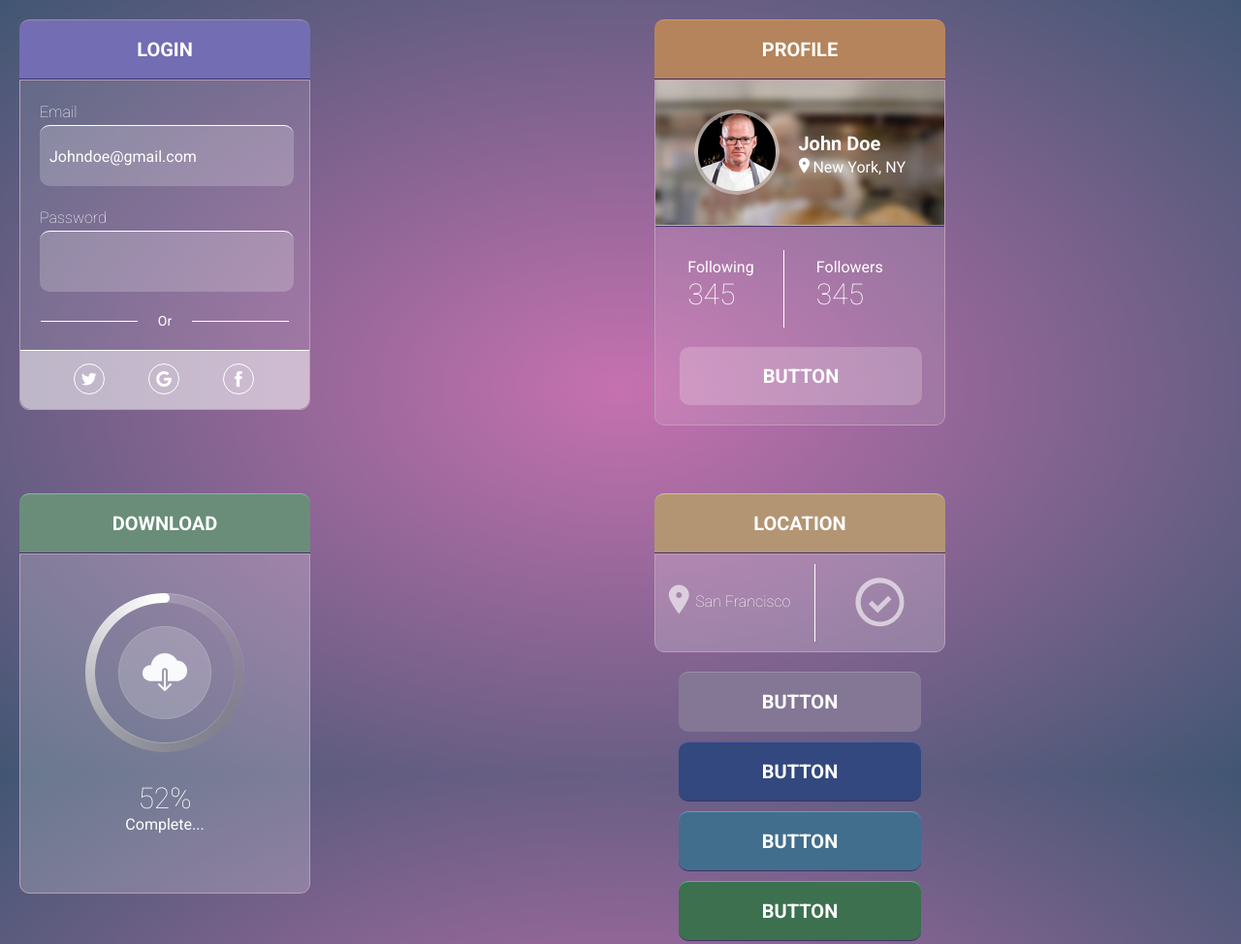
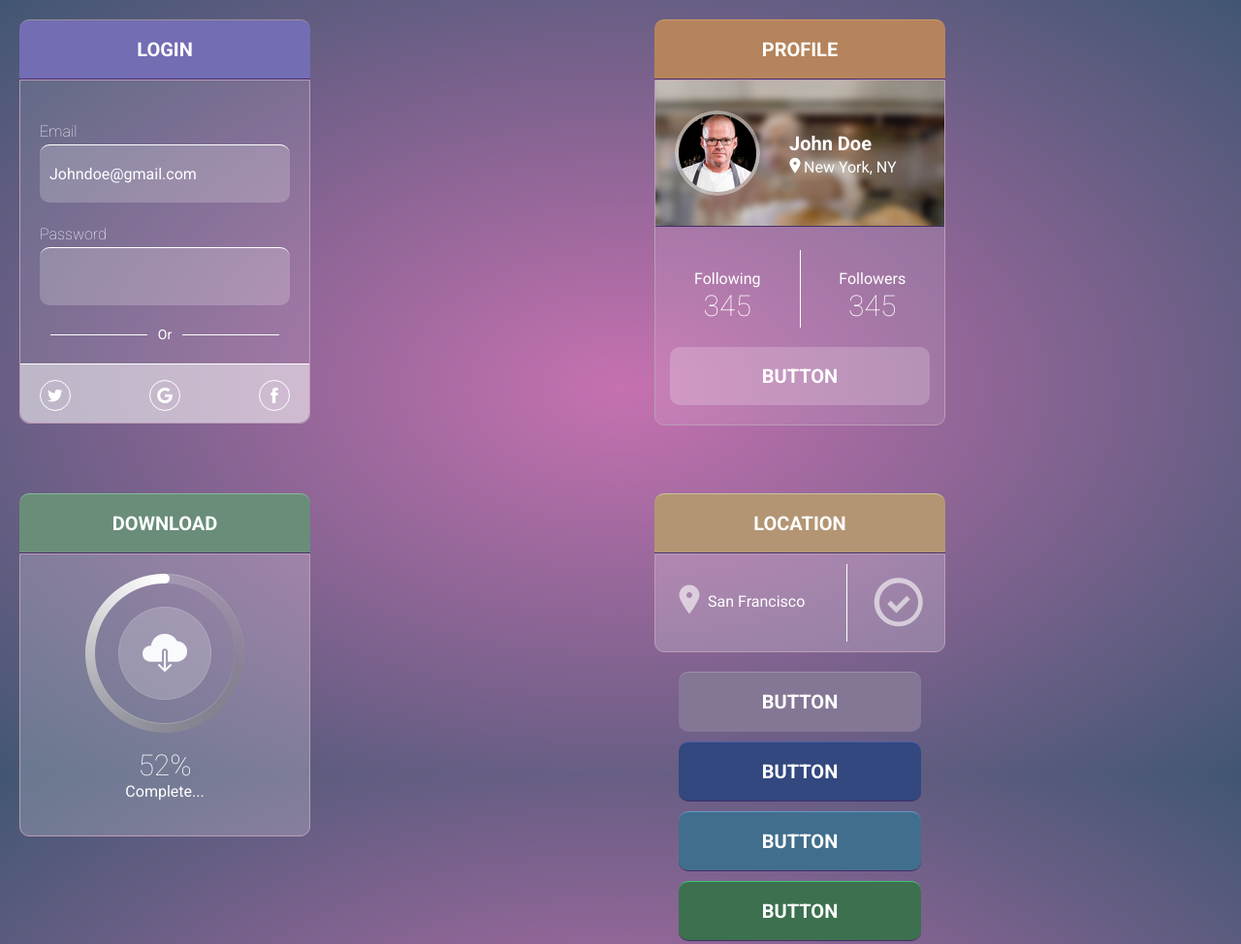
Before and after one commit to AnnaBorysenko/kit-gulp, a website: page app/index.html in a window 1280 px wide. Shown: the top 974 px of the page at 97% size. Drawn offline with Linux system fonts and the light colour scheme; a web font is replaced by a local one.

Commit message:
review code

```diff
--- a/app/index.html
+++ b/app/index.html
@@ -1,3 +1,4 @@
+<!DOCTYPE html>
 <!DOCTYPE html>
 <html lang="en">
   <head>
@@ -14,6 +15,7 @@
         </div>
         <div class="box-main">
           <div class="form-kit">
+
             <div>
               <label for="mail">Email</label>
               <input
@@ -23,15 +25,18 @@
                 placeholder="Johndoe@gmail.com"
               />
             </div>
+
             <div>
               <label for="password">password</label>
               <input id="password" type="text" name="password" />
             </div>
-          </div>
-          <div class="or">
-            <div></div>
-            <span>or</span>
-            <div></div>
+
+            <div class="or">
+              <div></div>
+              <span>or</span>
+              <div></div>
+            </div>
+
           </div>
           <div class="footer">
             <ul>
@@ -41,6 +46,7 @@
             </ul>
           </div>
         </div>
+
       </div>
       <div class="box box2">
         <div class="header header2">
@@ -58,14 +64,17 @@
             </div>
           </div>
           <div class="following-wrapper">
+
             <div class="following">
               following
               <span>345</span>
             </div>
-            <div class="followers">
+
+            <div class="following">
               followers
               <span>345</span>
             </div>
+
           </div>
           <div class="btn-box2"><a href="">button</a></div>
         </div>
@@ -87,6 +96,8 @@
         <div class="header header4">
           <span>Location</span>
         </div>
+
+
         <div class="location">
           <div class="city">
             <span class="icon-location"></span>
@@ -96,6 +107,8 @@
             <span class="icon-checkmark-outline"></span>
           </div>
         </div>
+
+
         <div class="btn-footer">
           <div class="btn btn1"><a href="">button</a></div>
           <div class="btn btn2"><a href="">button</a></div>
--- a/app/scss/style.scss
+++ b/app/scss/style.scss
@@ -12,7 +12,7 @@ $color-bb: #422f69;
   background: $bg;
   border-top: solid 1px #{$color-bt};
   border-bottom: solid 1px #{$color-bb};
-  width: 300px;
+
   height: 60px;
   text-align: center;
   border-radius: 10px 10px 0 0;
@@ -68,8 +68,10 @@ body {
 .header1 {
   @include header(#736db4, $color-bt, $color-bb);
 }
+.form-kit {
+  padding: 20px;
+}
 .form-kit div {
-  margin: 0 0 0 20px;
   label {
     display: block;
     font: 200 16px/26px "Roboto", sans-serif;
@@ -78,7 +80,8 @@ body {
   }
   input {
     @include background-opacity(#333, 0.2);
-    width: 250px;
+    box-sizing: border-box;
+    width: 100%;
     height: 60px;
     border-radius: 10px;
     border-top: 1px solid #fff;
@@ -102,7 +105,7 @@ body {
 .or {
   display: flex;
   justify-content: space-evenly;
-  padding: 20px 0;
+  padding: 20px 0 0;
   div {
     width: 100px;
     height: 10px;
@@ -122,12 +125,9 @@ body {
   ul {
     display: flex;
     list-style-type: none;
-    padding-inline-start: 10px;
-    padding-top: 12px;
-    margin-block-start: 1px;
-    margin-block-end: 1px;
+    justify-content: space-between;
+    padding: 0 20px;
     li {
-      margin-left: 45px;
       height: 30px;
       width: 30px;
       border: 1px solid #fff;
@@ -149,24 +149,26 @@ body {
 
 .box2 .profile {
   height: 150px;
-  background: url(../img/bg-box2.png);
+  background: url(../img/bg-box2.png) center / cover;
   border-bottom: solid 1px #{$color-bb};
   margin-bottom: 24px;
   position: relative;
-
+  .pfoto-wrapper {
+    justify-content: flex-start;
+    height: 100%;
+    display: flex;
+    align-items: center;
+  }
   .pfoto {
-    background: url(../img/photo-box2.png);
-    position: absolute;
+    background: url(../img/photo-box2.png) no-repeat;
     width: 88px;
     height: 88px;
     border-radius: 50%;
-    top: 30px;
-    left: 40px;
+    margin-left: 20px;
   }
   .profile-name {
-    position: absolute;
-    top: 50px;
-    right: 40px;
+    padding-left: 30px;
+    position: relative;
     font: 600 20px/30px "Roboto", sans-serif;
     span {
       padding-left: 15px;
@@ -176,7 +178,7 @@ body {
     .icon-location:before {
       content: "\e900";
       position: absolute;
-      left: -2px;
+      left: 28px;
       bottom: 2px;
     }
   }
@@ -193,37 +195,44 @@ body {
     display: block;
   }
 }
-.following-wrapper div {
+.following{
   height: 80px;
+  width: 50%;
   border-right: 1px solid #fff;
-  padding-right: 30px;
+  display: flex;
+  align-items: center;
+  justify-content: center;
+  flex-direction: column;
 }
-.following-wrapper div:last-child {
+.following-wrapper .following:last-child {
   border-right: none;
 }
 .btn-box2 {
   @include background-opacity(#333, 0.2);
-  width: 250px;
+  width: 90%;
   height: 60px;
   border-radius: 10px;
   font: 600 20px/60px "Roboto", sans-serif;
   text-transform: uppercase;
   text-align: center;
-  margin: 0 0 20px 25px;
+  margin: 0 5% 20px 5%;
 }
 .main-box3 {
   @include background-opacity(#333, 0.2);
+  border-radius: 0 0 10px 10px;
+  background: rgba(255,255,255,0.2);
   border: 1px solid #bd9cb9;
-  border-radius: 0 0 10px 10px;
+  display: flex;
+  flex-direction: column;
+  align-items: center;
+  padding: 20px;
 }
 .prog-bar {
     height: 164px;
     width: 164px;
     background: url(../img/progresbar.png);
-    margin: 40px 0 30px 67px;
 }
 .complete {
-    padding-bottom: 45px;
     p {
         font: 400 16px "Roboto", sans-serif;
         text-align: center;
@@ -239,29 +248,36 @@ body {
 .location {
   @include background-opacity(#333, 0.2);
   display: flex;
-  justify-content: space-evenly;
+  justify-content: space-between;
   padding: 10px 0;
   border-radius: 0 0 10px 10px;
   border: 1px solid #bd9cb9;
 }
+
 .city {
   position: relative;
-  font: 200 16px/46px "Roboto", sans-serif;
+  font: 400 16px/46px "Roboto", sans-serif;
   height: 80px;
-  border-right: 1px solid #fff;
-  padding-right: 25px;
+  padding-left: 54px;
 }
+
+.checkmark {
+  width: 100px;
+  border-left: 1px solid;
+}
+
 .location .icon-location {
   position: absolute;
   font-size: 30px;
   opacity: 0.6;
-  left: -32px;
+  left: 20px;
   top: 22px;
 }
 .icon-checkmark-outline {
   font-size: 50px;
   line-height: 80px;
   opacity: 0.6;
+  padding-left: 28px;
 }
 
 .header4 {
```
Also changed, not shown: app/css/style.min.css.
